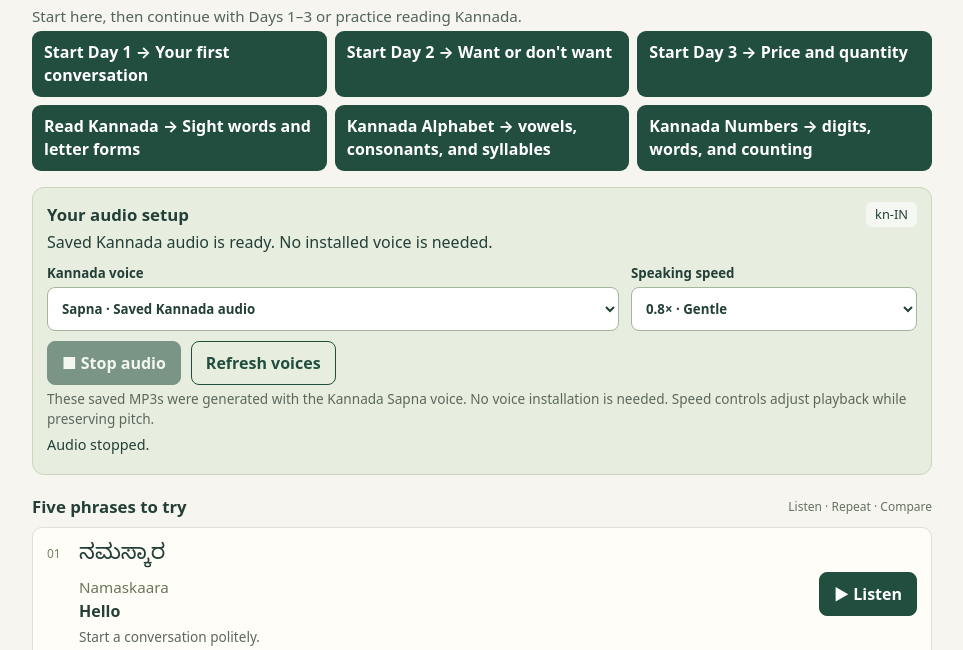
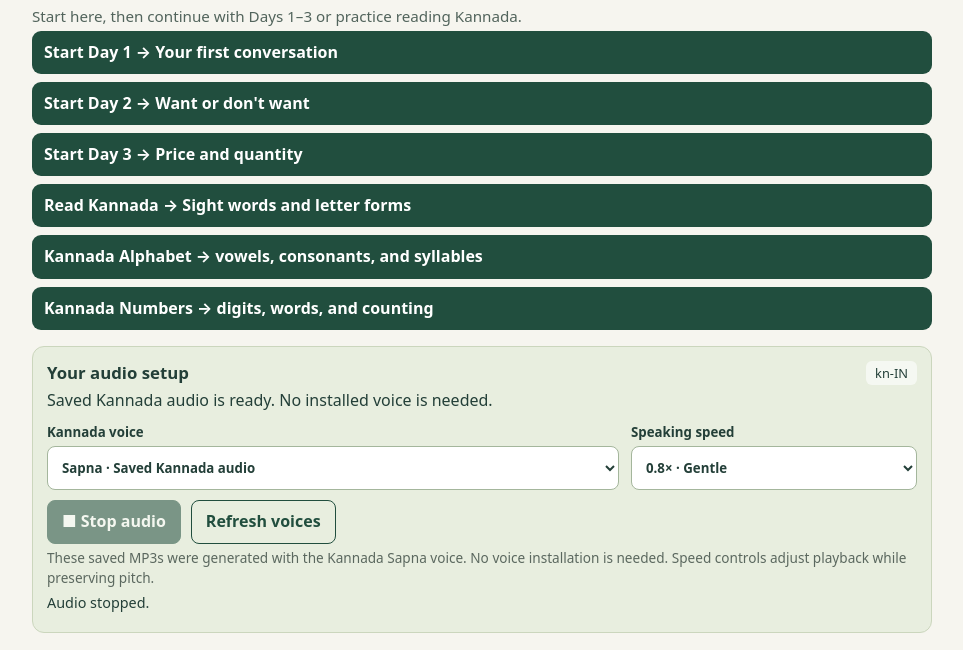
Before and after one commit to solpickle/learn_language, a plain HTML site: page kanada/index.html in a window 1280 px wide. Shown: the part 142-792 px from the top of the page, without its empty margins (158-1121 px from the left). Drawn offline with Linux system fonts and the light colour scheme.

Commit message:
Stack Home page links on desktop

```diff
--- a/kanada/styles.css
+++ b/kanada/styles.css
@@ -5,7 +5,7 @@ main{padding:20px 0}h1{font-family:Georgia,serif;font-size:clamp(1.65rem,3.6vw,2
 .audio-panel{margin:16px 0 20px;background:#e8eedf;border:1px solid #cbd6bd;border-radius:12px;padding:14px}.panel-heading,.section-heading{display:flex;justify-content:space-between;gap:12px;align-items:center}.badge{background:#fff9;border-radius:6px;padding:3px 9px;font-size:.8rem}.controls{display:grid;grid-template-columns:2fr 1fr;gap:12px;margin:10px 0}label{font-size:.83rem;font-weight:650}select{display:block;width:100%;min-width:0;min-height:44px;margin-top:4px;border:1px solid #a4b69c;border-radius:8px;padding:10px;background:#fff;color:#233f38;font:inherit}button{min-height:44px;padding:8px 14px;border:1px solid #214e3e;border-radius:8px;background:#214e3e;color:white;font:inherit;font-weight:600;cursor:pointer}button:hover:not(:disabled){background:#31664f}button:disabled{opacity:.55;cursor:not-allowed}.secondary{background:transparent;color:#214e3e}.secondary:hover:not(:disabled){color:white}.actions{display:flex;flex-wrap:wrap;gap:10px}.hint{color:#5b685f;font-size:.85rem}#playback-status{font-size:.9rem;min-height:1.45em;margin-top:6px}.section-heading{margin-bottom:8px}.section-heading span{font-size:.75rem;color:#657361}
 .phrase{display:grid;grid-template-columns:22px minmax(0,1fr) auto;align-items:center;gap:10px;background:#fffdf7;border:1px solid #dedfd5;border-radius:10px;padding:12px 14px;margin:8px 0}.number{align-self:start;font-size:.75rem;color:#758467;padding-top:5px}h3{font-family:"Nirmala UI","Noto Sans Kannada",sans-serif;font-size:1.4rem;line-height:1.5;font-weight:500;margin:0;overflow-wrap:anywhere}.romanized{color:#6a765b;font-size:.95rem}.meaning{font-weight:650}.play{white-space:nowrap}.playing{border-color:#467651;box-shadow:0 0 0 2px #467651}.testing-note{margin-top:18px;border-left:3px solid #b6c39d;padding:4px 0 4px 12px}.testing-note p{font-size:.9rem;color:#536258}footer{padding:0 0 18px;font-size:.8rem;color:#647361}:focus-visible{outline:3px solid #bc6423;outline-offset:4px}.skip-link{position:absolute;top:-80px;left:16px;background:white;padding:12px;z-index:2}.skip-link:focus{top:8px}
 .lesson-link a{display:block;padding:10px 12px;border-radius:9px;background:#214e3e;color:white;font-weight:700;text-decoration:none}.lesson-link a:hover{background:#31664f}
-.entry-links{display:grid;grid-template-columns:repeat(3,minmax(0,1fr));gap:8px}.entry-links .lesson-link{margin:0}.entry-links a{height:100%}@media(max-width:560px){.entry-links{grid-template-columns:1fr}}
+.entry-links{display:grid;grid-template-columns:1fr;gap:8px}.entry-links .lesson-link{margin:0}.entry-links a{height:100%}@media(max-width:560px){.entry-links{grid-template-columns:1fr}}
 @media(max-width:560px){header,main,footer{width:calc(100% - 28px)}header{font-size:.67rem;gap:10px}main{padding-top:16px}.audio-panel{padding:12px}.controls{grid-template-columns:1fr}.phrase{grid-template-columns:minmax(0,1fr) auto;padding:12px;gap:8px}.number{display:none}.play{grid-column:2;grid-row:1;align-self:center;padding:8px 10px;font-size:.85rem}.section-heading{align-items:start;flex-direction:column;gap:2px}h3{font-size:1.3rem}.phrase .hint{font-size:.8rem}}
 
 .phrase p{margin:2px 0}.phrase .hint{margin-top:4px}
```
Also changed, not shown: 2 other files.
